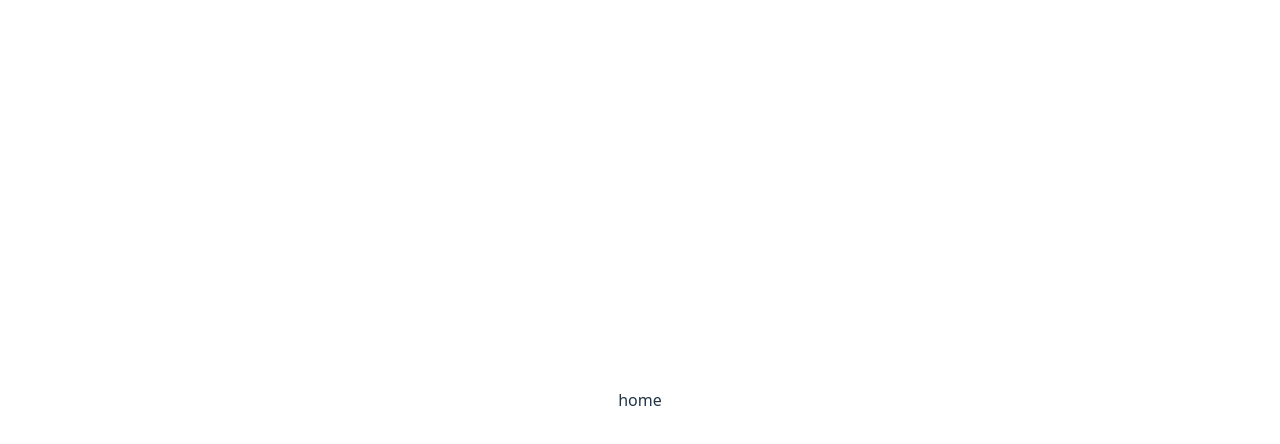
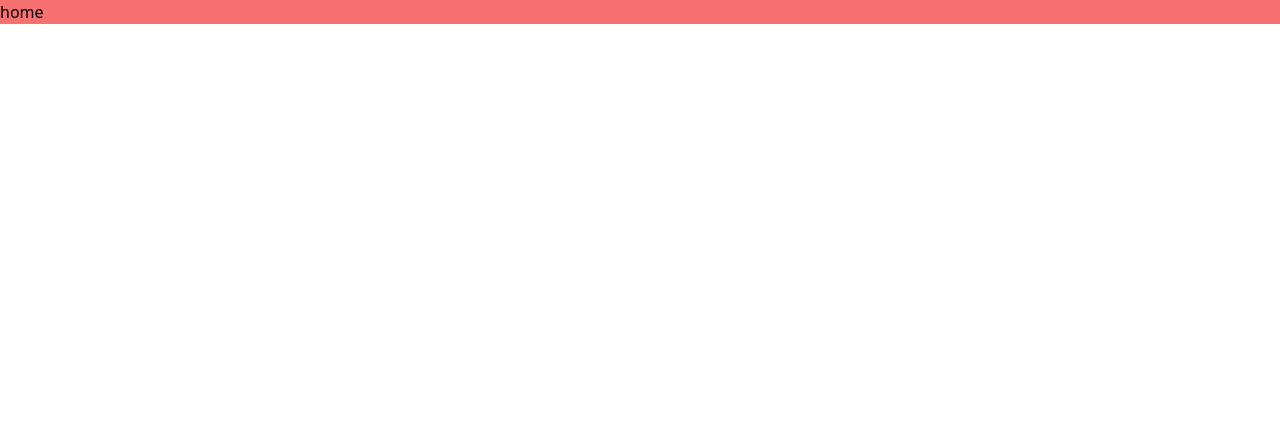
Before and after one commit to ideal-5/blogs, a Vue app: page / in a window 1280 px wide. Shown: the top 444 px of the page. Built offline with nearby package versions, Linux system fonts and the light colour scheme.

Commit message:
feat: 删除默认样式，添加reset(清除默认 )样式

```diff
--- a/package.json
+++ b/package.json
@@ -9,6 +9,7 @@
     "preview": "vite preview"
   },
   "dependencies": {
+    "@unocss/reset": "^66.2.3",
     "vue": "^3.5.13",
     "vue-router": "4"
   },
--- a/src/main.ts
+++ b/src/main.ts
@@ -1,7 +1,7 @@
 import { createApp } from 'vue'
-import './style.css'
 import App from './App.vue'
 import 'virtual:uno.css'
+import '@unocss/reset/tailwind.css'
 import router from './router'
 
 const app = createApp(App)
--- a/src/pages/home.vue
+++ b/src/pages/home.vue
@@ -1,13 +1,7 @@
-<script setup lang='ts'>
-
-</script>
-
+<script setup lang="ts"></script>
 
 <template>
-<div>home</div>
+    <div class="size-full bg-red">home</div>
 </template>
 
-
-<style scoped lang='scss'>
-
-</style>
+<style scoped lang="scss"></style>
--- a/src/style.css
+++ /dev/null
@@ -1,79 +0,0 @@
-:root {
-  font-family: system-ui, Avenir, Helvetica, Arial, sans-serif;
-  line-height: 1.5;
-  font-weight: 400;
-
-  color-scheme: light dark;
-  color: rgba(255, 255, 255, 0.87);
-  background-color: #242424;
-
-  font-synthesis: none;
-  text-rendering: optimizeLegibility;
-  -webkit-font-smoothing: antialiased;
-  -moz-osx-font-smoothing: grayscale;
-}
-
-a {
-  font-weight: 500;
-  color: #646cff;
-  text-decoration: inherit;
-}
-a:hover {
-  color: #535bf2;
-}
-
-body {
-  margin: 0;
-  display: flex;
-  place-items: center;
-  min-width: 320px;
-  min-height: 100vh;
-}
-
-h1 {
-  font-size: 3.2em;
-  line-height: 1.1;
-}
-
-button {
-  border-radius: 8px;
-  border: 1px solid transparent;
-  padding: 0.6em 1.2em;
-  font-size: 1em;
-  font-weight: 500;
-  font-family: inherit;
-  background-color: #1a1a1a;
-  cursor: pointer;
-  transition: border-color 0.25s;
-}
-button:hover {
-  border-color: #646cff;
-}
-button:focus,
-button:focus-visible {
-  outline: 4px auto -webkit-focus-ring-color;
-}
-
-.card {
-  padding: 2em;
-}
-
-#app {
-  max-width: 1280px;
-  margin: 0 auto;
-  padding: 2rem;
-  text-align: center;
-}
-
-@media (prefers-color-scheme: light) {
-  :root {
-    color: #213547;
-    background-color: #ffffff;
-  }
-  a:hover {
-    color: #747bff;
-  }
-  button {
-    background-color: #f9f9f9;
-  }
-}
```
Also changed, not shown: 1 other file (tests, documents, lock files or other folders).
